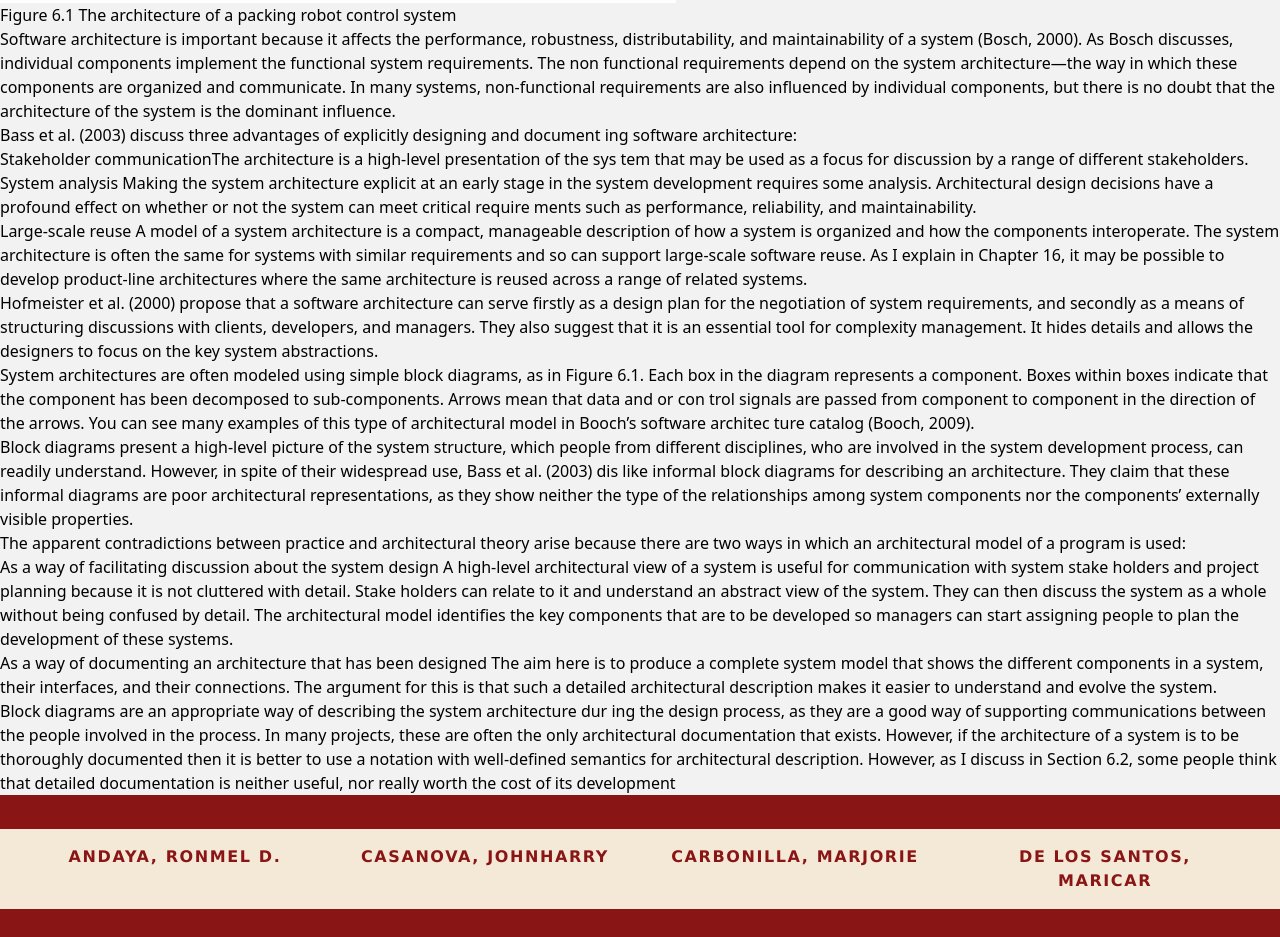
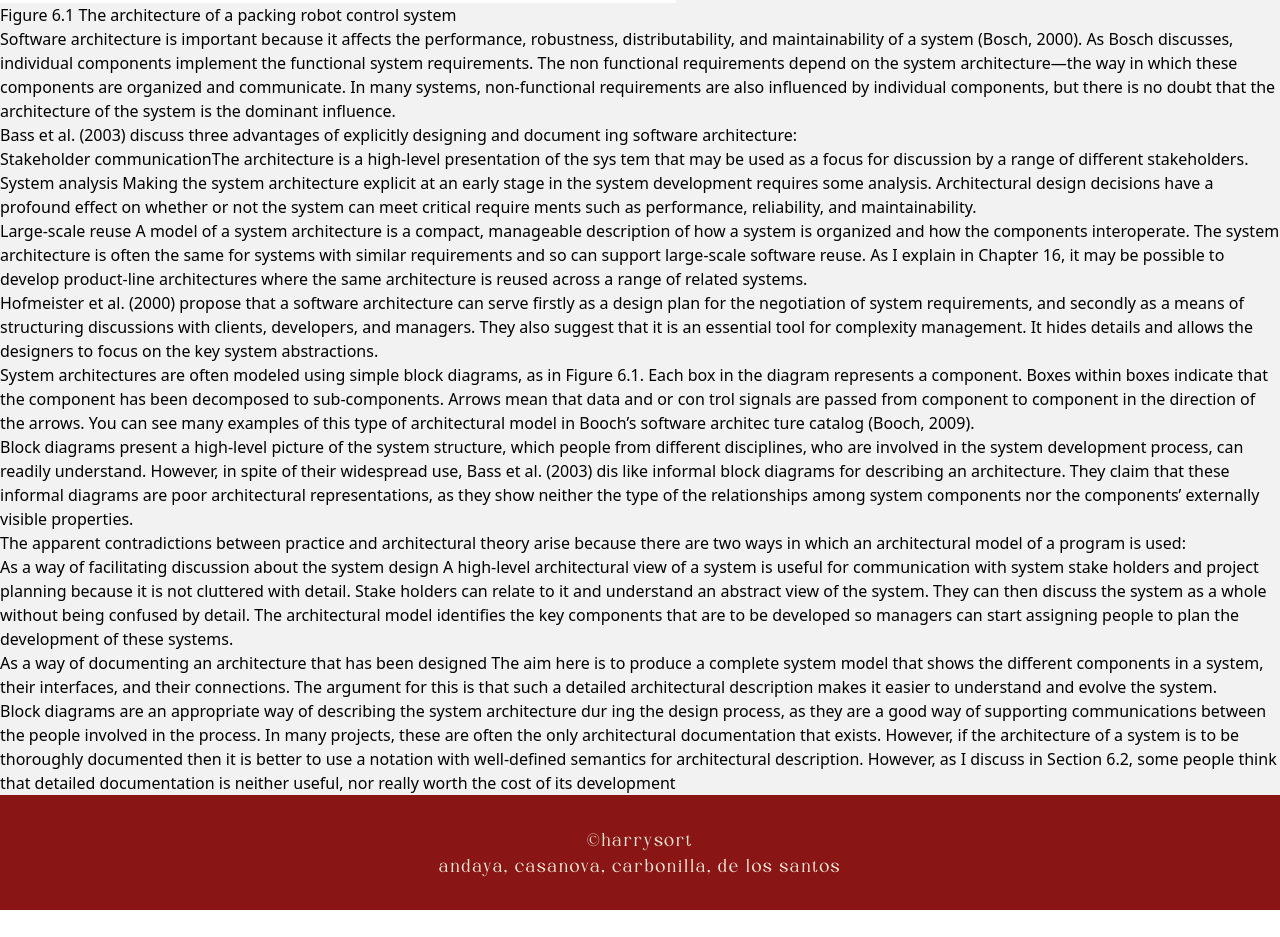
Before and after one commit to majo-123/Architectural-Design, a website: page homepage.html in a window 1280 px wide. Shown: the part 1540-2477 px from the top of the page. After the commit the page ends 2450 px from the top, so only its background shows below. Drawn offline with Linux system fonts and the light colour scheme.

Commit message:
general design

```diff
--- a/homepage.html
+++ b/homepage.html
@@ -9,7 +9,9 @@
 
   <body>
     <header>
-      <h1 class="font-rogria font-bold text-[6rem] tracking-wider">
+      <h1
+        class="font-rogria font-bold text-[6rem] tracking-wider font-secondary-color"
+      >
         <a href="homepage.html">CHAPTER 6</a>
       </h1>
       <h2 class="font-verdana text-[1.5rem] -mt-8 tracking-wider">
@@ -265,10 +267,10 @@
     </main>
     <footer>
       <section>
-        <div class="footer-names">Andaya, Ronmel D.</div>
-        <div class="footer-names">Casanova, Johnharry</div>
-        <div class="footer-names">Carbonilla, Marjorie</div>
-        <div class="footer-names">De Los Santos, Maricar</div>
+        <div class="footer-names">©Harrysort</div>
+        <div class="footer-names">
+          Andaya, CAsanova, Carbonilla, De Los Santos
+        </div>
       </section>
     </footer>
   </body>
--- a/src/input.css
+++ b/src/input.css
@@ -89,11 +89,11 @@ footer {
 }
 
 footer > section {
-  @apply grid grid-cols-12 text-center gap-10 px-10 bg-[var(--secondary-color)] py-3;
+  @apply text-center gap-10 px-10;
 }
 
 .footer-names {
-  @apply text-[var(--primary-color)] font-verdana tracking-widest  py-1 font-bold uppercase col-span-3 text-[1rem];
+  @apply text-[var(--secondary-color)] font-rogria tracking-widest lowercase col-span-3 text-[1.1rem];
 }
 
 .header-button {
```
Also changed, not shown: chapter_6-1.html (+4 -4 lines), src/output.css.
